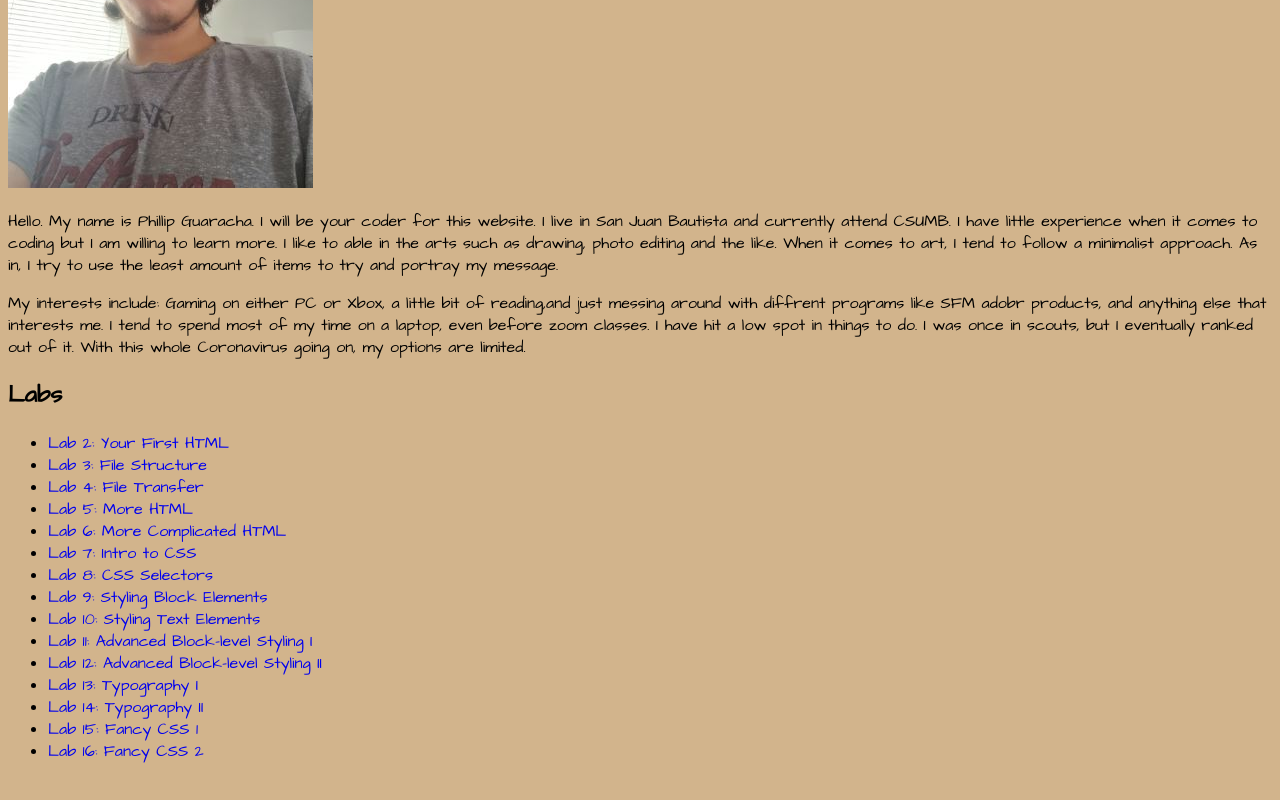
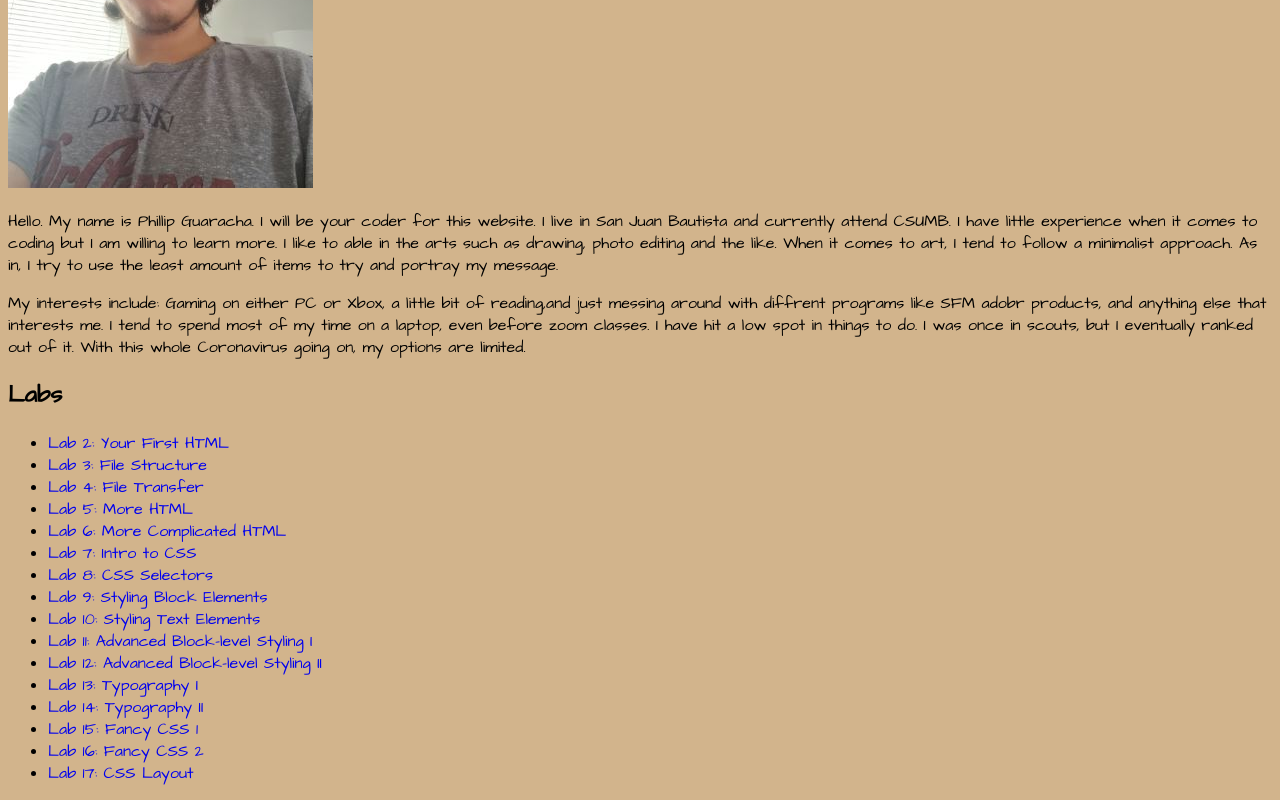
Before and after one commit to dapperstickman/cst251x, a plain HTML site: page index.html in a window 1280 px wide. Shown: the part 311-1111 px from the top of the page. Before the commit the page ends 1089 px from the top, so only its background shows below. Drawn offline with Linux system fonts and the light colour scheme.

Commit message:
edited links

```diff
--- a/index.html
+++ b/index.html
@@ -42,6 +42,7 @@ but I eventually ranked out of it. With this whole Coronavirus going on, my opti
 		<li><a href="lab14/index.html">Lab 14: Typography II</a></li>
 		<li><a href="lab15/index.html">Lab 15: Fancy CSS 1</a></li>
 		<li><a href="lab16/index.html">Lab 16: Fancy CSS 2</a></li>
+		<li><a href="lab17/index.html">Lab 17: CSS Layout</a></li>
 	</ul>
 </div>
 
```
